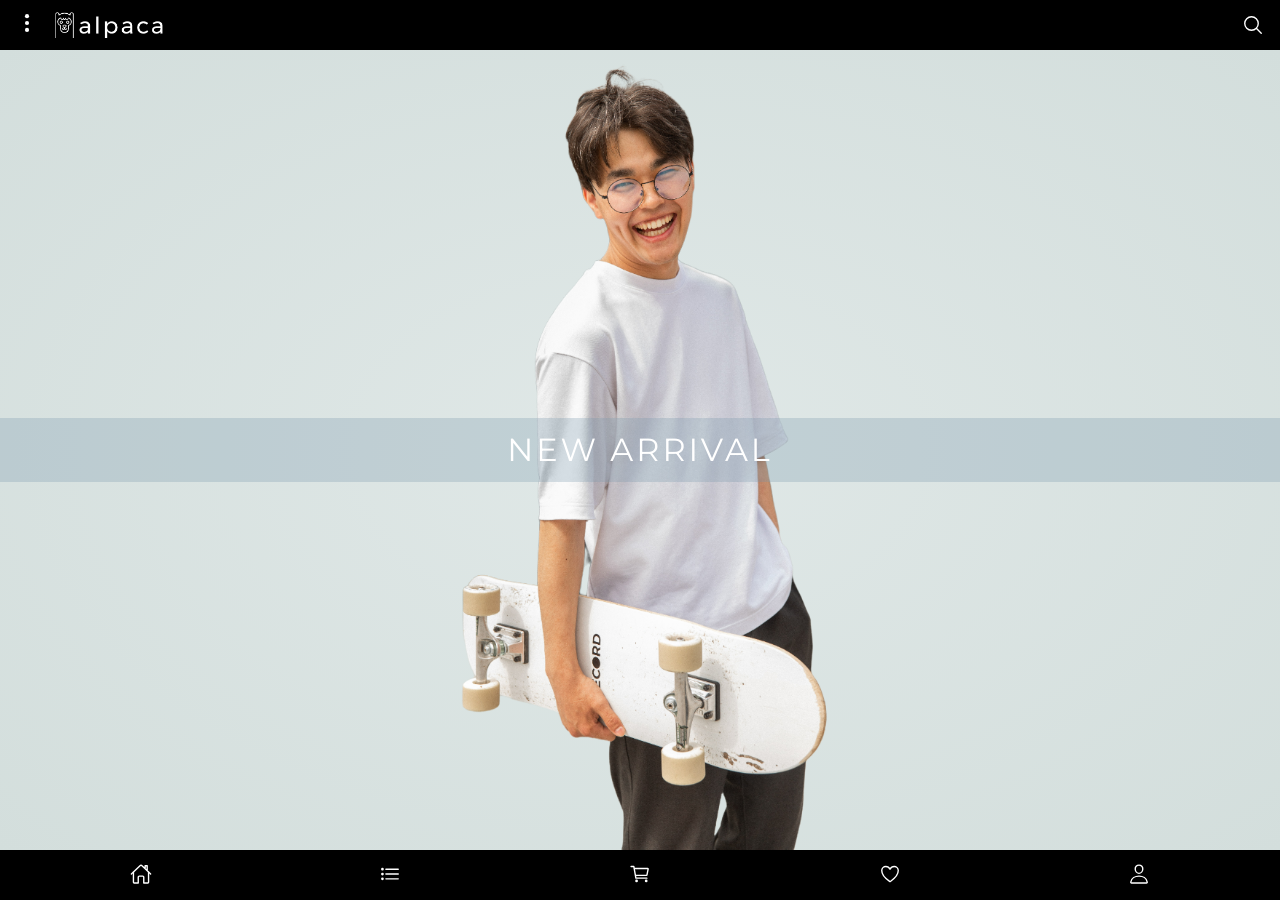
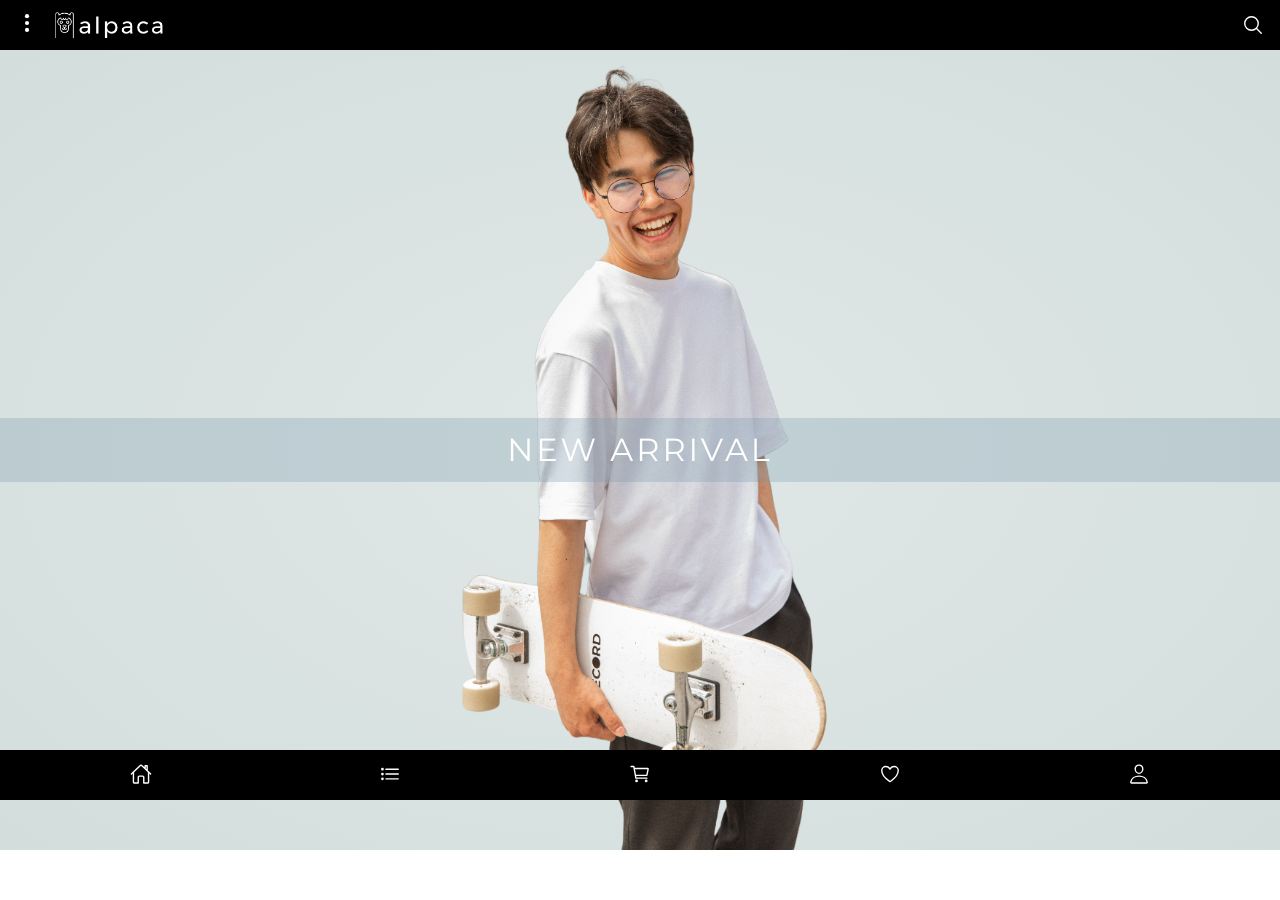
Before and after one commit to aldi-milano/alpaca-store, a React (Create React App) app: page / in a window 1280 px wide. After the commit the page ends 850 px from the top, so only its background shows below. Built offline with nearby package versions, Linux system fonts and the light colour scheme; no server answers.

Commit message:
adding position sticky to nav

```diff
--- a/src/components/navigation/navigation.scss
+++ b/src/components/navigation/navigation.scss
@@ -5,6 +5,11 @@
   background-color: #000;
   height: u.rem(50);
   padding: 0 1rem;
+  position: fixed;
+  bottom: 0;
+  left: 0;
+  width: 100%;
+  z-index: 99;
 
   &__icon {
     @include u.icon;
```
